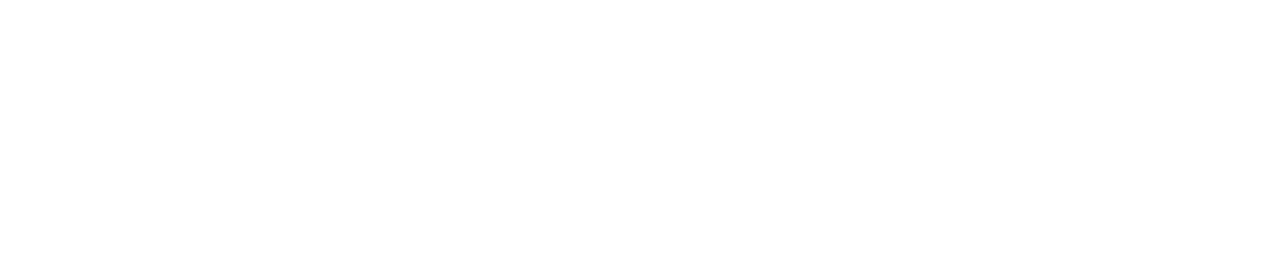
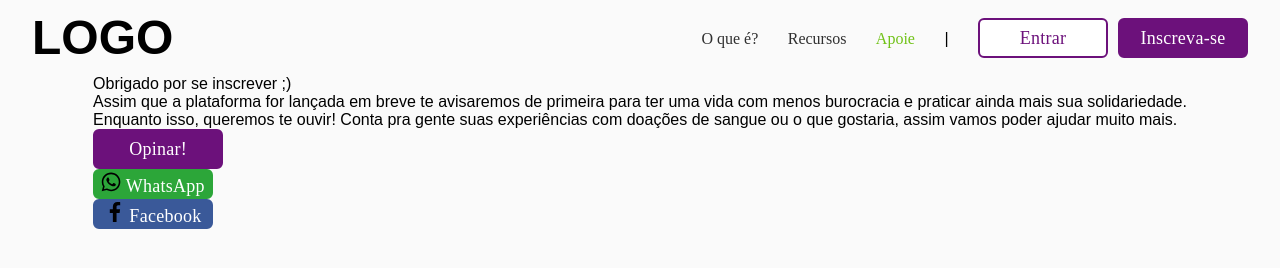
Before and after one commit to welyngtongabriel/tropia-web, a plain HTML site: page src/pages/landing-page/views/thanks.html in a window 1280 px wide. Drawn offline with Linux system fonts and the light colour scheme.

Commit message:
Page agradecimento

```diff
--- a/public/css/buttons.css
+++ b/public/css/buttons.css
@@ -85,3 +85,51 @@
     border-color: #2FDF84;
     cursor: pointer;
   }
+
+.button-whatsapp{
+  position: relative;
+  width: 120px;
+  height: 30px;
+
+  background: #2CA639;
+
+  font-family: Montserrat;
+  /* font-weight: 400; */
+  font-size: 18px;
+  line-height: 22px;
+
+  color: #fff;
+
+  /* display: flex; */
+  align-items: center;
+  text-align: center;
+  letter-spacing: 0.015em;
+
+  border: 2px solid #2CA639;
+  box-sizing: border-box;
+  border-radius: 6px;
+}
+
+.button-facebook{
+  position: relative;
+  width: 120px;
+  height: 30px;
+
+  background: #3A5999;
+
+  font-family: Montserrat;
+  /* font-weight: 400; */
+  font-size: 18px;
+  line-height: 22px;
+
+  color: #fff;
+
+  /* display: flex; */
+  align-items: center;
+  text-align: center;
+  letter-spacing: 0.015em;
+
+  border: 2px solid #3A5999;
+  box-sizing: border-box;
+  border-radius: 6px;
+}
--- a/src/pages/landing-page/views/thanks.html
+++ b/src/pages/landing-page/views/thanks.html
@@ -1,11 +1,99 @@
 <!DOCTYPE html>
 <html lang="pt-br">
-<head>
-    <meta charset="UTF-8">
-    <meta name="viewport" content="width=device-width, initial-scale=1.0">
-    <title>@</title>
-</head>
+    <head>
+        <meta charset="UTF-8" />
+        <meta name="viewport" content="width=device-width, initial-scale=1.0" />
+        <title>@</title>
+
+        <link rel="stylesheet" href="../../../../public/css/main.css" />
+        <link rel="stylesheet" href="../../../../public/css/navbar.css" />
+        <link rel="stylesheet" href="../../../../public/css/buttons.css" />
+        <link rel="stylesheet" href="../../../../public/css/conteudo.css" />
+        <link rel="stylesheet" href="../../../../public/css/resources.css" />
+      </head>
 <body>
+     <!-- Navbar fixo -->
+     <nav class="navbar fixed-top">
+        <div class="nav">
+          <div class="brand">
+            <!-- Adicionar "img" com o logo dentro de "a" -->
+            <a href="#">LOGO</a>
+          </div>
+          <div id="navbarLinks">
+            <ul class="navbar-nav">
+              <li class="nav-link">O que é?</li>
+              <li class="nav-link">Recursos</li>
+              <li class="nav-link nav-help">Apoie</li>
+              <li>|</li>
+              <li>
+                <div class="nav-buttons">
+                  <a href="#"><button class="button-login">Entrar</button></a>
+                  <a href="#"
+                    ><button class="button-signup">Inscreva-se</button></a
+                  >
+                </div>
+              </li>
+            </ul>
+          </div>
+        </div>
+      </nav>
+
+      <!-- Conteúdo da página -->
+      <section class="content">
+        <div class="header">
+            <div class="thanks">
+            <h2>Obrigado por se inscrever ;)</h2>
+            <p>
+                Assim que a plataforma for lançada em breve te avisaremos de primeira para ter uma vida com menos burocracia e praticar ainda mais sua solidariedade.
+                <br />
+                <b>Enquanto isso, queremos te ouvir!</b> Conta pra gente suas experiências com doações de sangue ou o que gostaria, assim vamos poder ajudar muito mais.
+            </p>
+            <button class="button-signup">Opinar!</button>
+
+            </div>
+
+            <div class="share">
+                <div class="social">
+                    <ul class="social-links">
+                        <li>
+                            <button class="button-whatsapp">
+                                <img src="../../../../public/icons/socialmedia/whatsapp.svg" alt="" height="20px"/>
+                                WhatsApp
+                            </button>
+
+                        </li>
+
+
+                        <li>
+                            <button class="button-facebook">
+                                <img src="../../../../public/icons/socialmedia/facebook.svg" alt="" height="20px"/>
+                                Facebook
+                            </button>
+                        </li>
+
+
+                        <li>
+
+                        </li>
+
+                        <li>
+
+                        </li>
+
+                        <li>
+
+                        </li>
+
+                    </ul>
+                </div>
+
+            </div>
+
+        </div>
+
+
+      </section>
+
 
 </body>
 </html>
```
Also changed, not shown: public/icons/socialmedia/facebook.svg (added), public/icons/socialmedia/whatsapp.svg (added).
